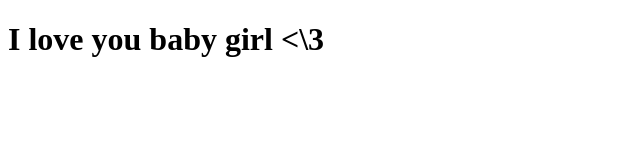
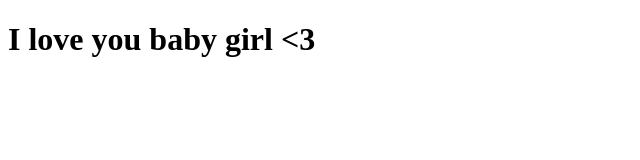
Before and after one commit to Mjnari/Mjnari.github.io, a plain HTML site: page index.html in a window 1280 px wide. Shown: the full height of the page, 0-640 px from the left. Drawn offline with Linux system fonts and the light colour scheme.

Commit message:
Add files via upload

```diff
--- a/index.html
+++ b/index.html
@@ -1,6 +1,6 @@
 <!DOCTYPE html>
 <html>
 <body>
-<h1>I love you baby girl <\3</h1>
+<h1>I love you baby girl <3</h1>
 </body>
 </html>
```
